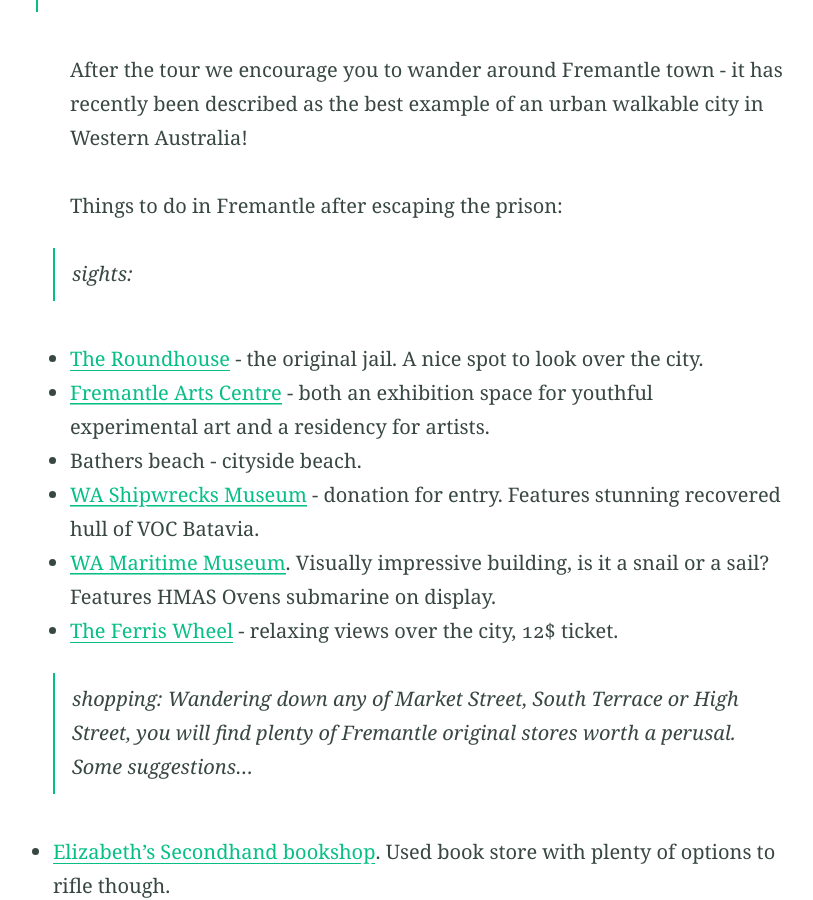
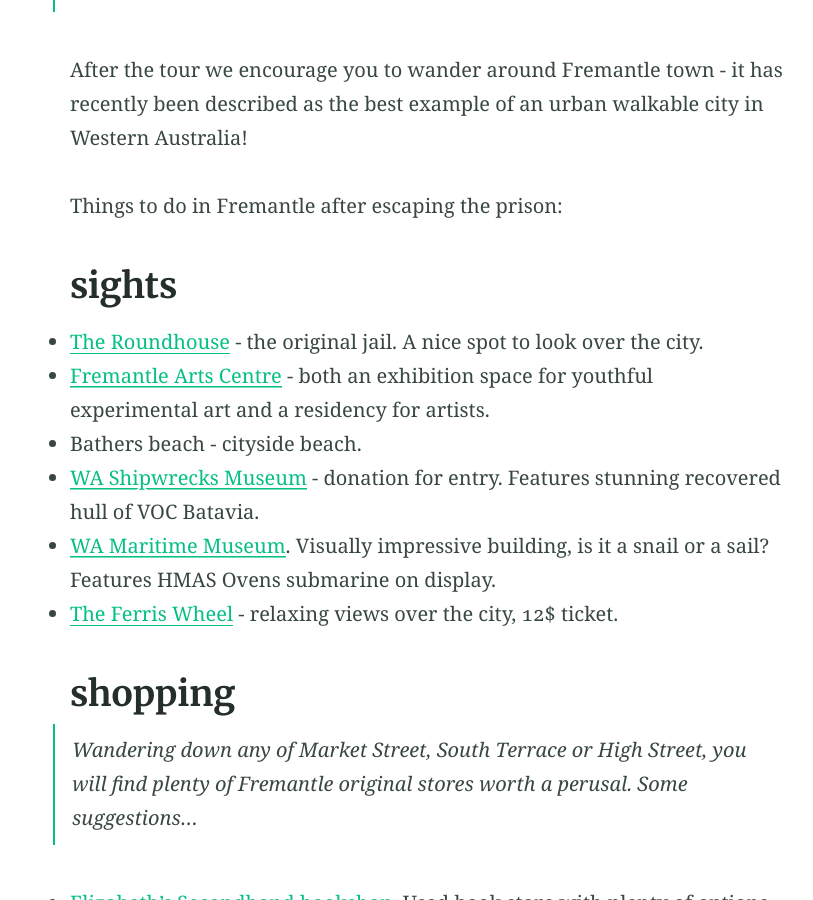
Before and after one commit to 45ACC/45ACC.github.io, a Jekyll site: the page built from excursion.md, in a window 1280 px wide and 900 px high, scrolled down 1087 px. Shown: the whole window, without its empty margins (213-1026 px from the left). Built offline with Jekyll 4.4.1, drawn with Linux system fonts in a browser that asks for light colours; some of the changed text lies outside the part shown.

Commit message:
Update excursion.md

```diff
--- a/excursion.md
+++ b/excursion.md
@@ -1,9 +1,9 @@
 ---
 title: Excursion
 feature_text: |
-  # <span style="color:cyan">Excursion - Fremantle Gaol</span>
+  # <span style="color:cyan">Excursion</span>
 feature_image: "https://45acc.github.io/sunrise.png"
-excerpt: "Excursion"
+excerpt: "Excursion - Fremantle Gaol"
 aside: false
 ---
 
@@ -12,18 +12,18 @@ aside: false
 The coach leaves UWA Tennis Courts at 13:30 (near Hackett Drive) (add map). It will take us directly to the prison, so please get lunch first.
 
 The convict tour promises the following:
->>Discover the history of Fremantle Prison from its construction in the 1850s until the end of the convict era in 1886.
->>
->>Find out why almost 10,000 men were transported from Great Britain and Ireland, how they built their own prison and helped shape the future of Western Australia.
->>
->>Discover our history through their stories.
+> Discover the history of Fremantle Prison from its construction in the 1850s until the end of the convict era in 1886.
+>
+> Find out why almost 10,000 men were transported from Great Britain and Ireland, how they built their own prison and helped shape the future of Western Australia.
+>
+> Discover our history through their stories.
 
 
 After the tour we encourage you to wander around Fremantle town - it has recently been described as the best example of an urban walkable city in Western Australia!
 
 Things to do in Fremantle after escaping the prison:
 
->sights:
+## sights
 
 * [The Roundhouse](https://www.fremantleroundhouse.com.au) - the original jail. A nice spot to look over the city.
 * [Fremantle Arts Centre](https://www.fac.org.au) - both an exhibition space for youthful experimental art and a residency for artists.
@@ -36,10 +36,10 @@ Things to do in Fremantle after escaping the prison:
 
 
 
+## shopping
 
+> Wandering down any of Market Street, South Terrace or High Street, you will find plenty of  Fremantle original stores worth a perusal. Some suggestions...
 
-
->shopping: Wandering down any of Market Street, South Terrace or High Street, you will find plenty of Fremantle original stores worth a perusal. Some suggestions...
 * [Elizabeth's Secondhand bookshop](https://www.elizabethsbookshop.com.au). Used book store with plenty of options to rifle though.
 * [Bill Campell's Books](http://bill-campbell-books.edan.io/) For whatever you can't find at Elizabeth's.
 * [New Edition](http://www.newedition.com.au/). An institution of Fremantle for 30 years. Perfect for late night browsing and reading.
@@ -48,9 +48,8 @@ Things to do in Fremantle after escaping the prison:
 * The map store. On high street, so many maps!
 *  Kakula's sister on Market street. Go back in time to an authentic bazaar.
 
+## wine bars
 
-
->wine bars:
 * Nieuw Ruin.
 * Strange Company.
 * [Vin Populi](https://www.vinpopuli.com.au/)
@@ -58,7 +57,7 @@ Things to do in Fremantle after escaping the prison:
 * Whisper wine bar.
 
 
->breweries:
+## breweries
 
 * running with thieves. Newest brewery. A bit of a walk, south Fremantle.
 * little creatures. Very recommended, an original Fremantle creation that has now spread to Auckland and London.
@@ -66,7 +65,8 @@ Things to do in Fremantle after escaping the prison:
 * [Beerpourium](https://beerpourium.com.au). On Market Street, many many craft beers served.
 * Sunshine harvester. A bit of a stretch, north of train station. Here you can find a brewery together with lots of eateries in a converted warehouse, good vibes.
 
->pubs:
+## pubs
+
 * Darling Darling. Sailing themed pub with peanuts at each seat and shells on the floor.
 * The Sail and Anchor. Large pub with balcony.
 * Jungle Bird. The backpacker favourite.
@@ -77,8 +77,10 @@ Things to do in Fremantle after escaping the prison:
 * The Old Courthouse. Huge pub, good setting in refurbished courthouse.
 
 
+## eating
 
->eating : most of the beer places/wine bars offer food, but those below are restaurants first and foremost.
+> most of the beer places/wine bars offer food, but those below are restaurants first and foremost.
+
 * Emily Taylor. Asian.
 * Suku (in Fomo). Great authentic Indonesian food.
 * Sailing for Oranges. "Modern Australian".
```
